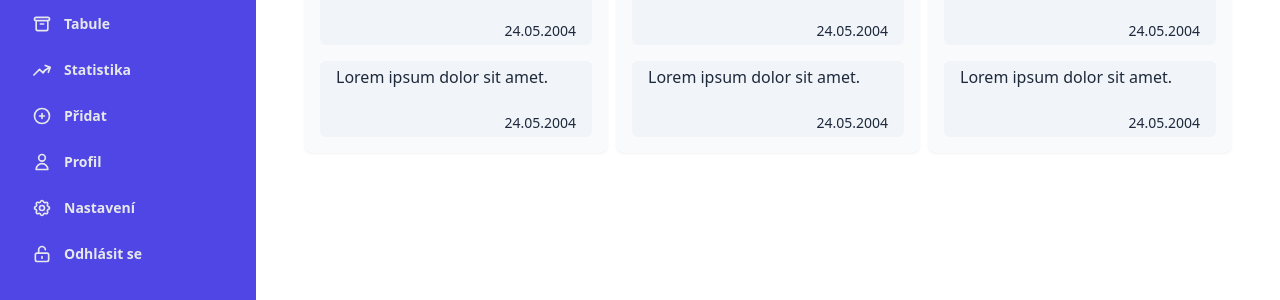
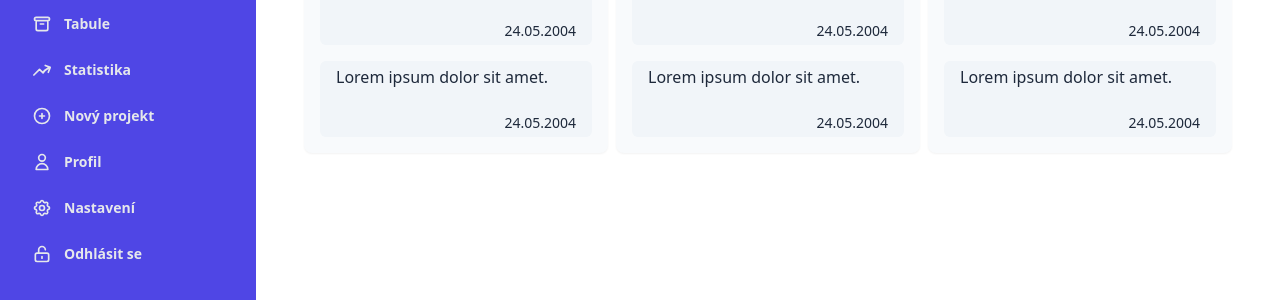
Before and after one commit to jelinekjakub/KanbanBoard, a Flask app: page /board in a window 1280 px wide. Shown: the part 203-503 px from the top of the page. Run offline with Flask 3, Linux system fonts and the light colour scheme; the visitor is signed in with stand-in values (Sample User, id 1); some libraries are stand-ins or nearby versions.

```diff
--- a/app/templates/layouts/default.html
+++ b/app/templates/layouts/default.html
@@ -80,7 +80,7 @@
                             <path d="M12 9v3m0 0v3m0-3h3m-3 0H9m12 0a9 9 0 11-18 0 9 9 0 0118 0z"></path>
                         </svg>
                     </span>
-                <span class="ml-3">Přidat</span>
+                <span class="ml-3">Nový projekt</span>
             </a>
         </li>
         <li class="my-px">
```
